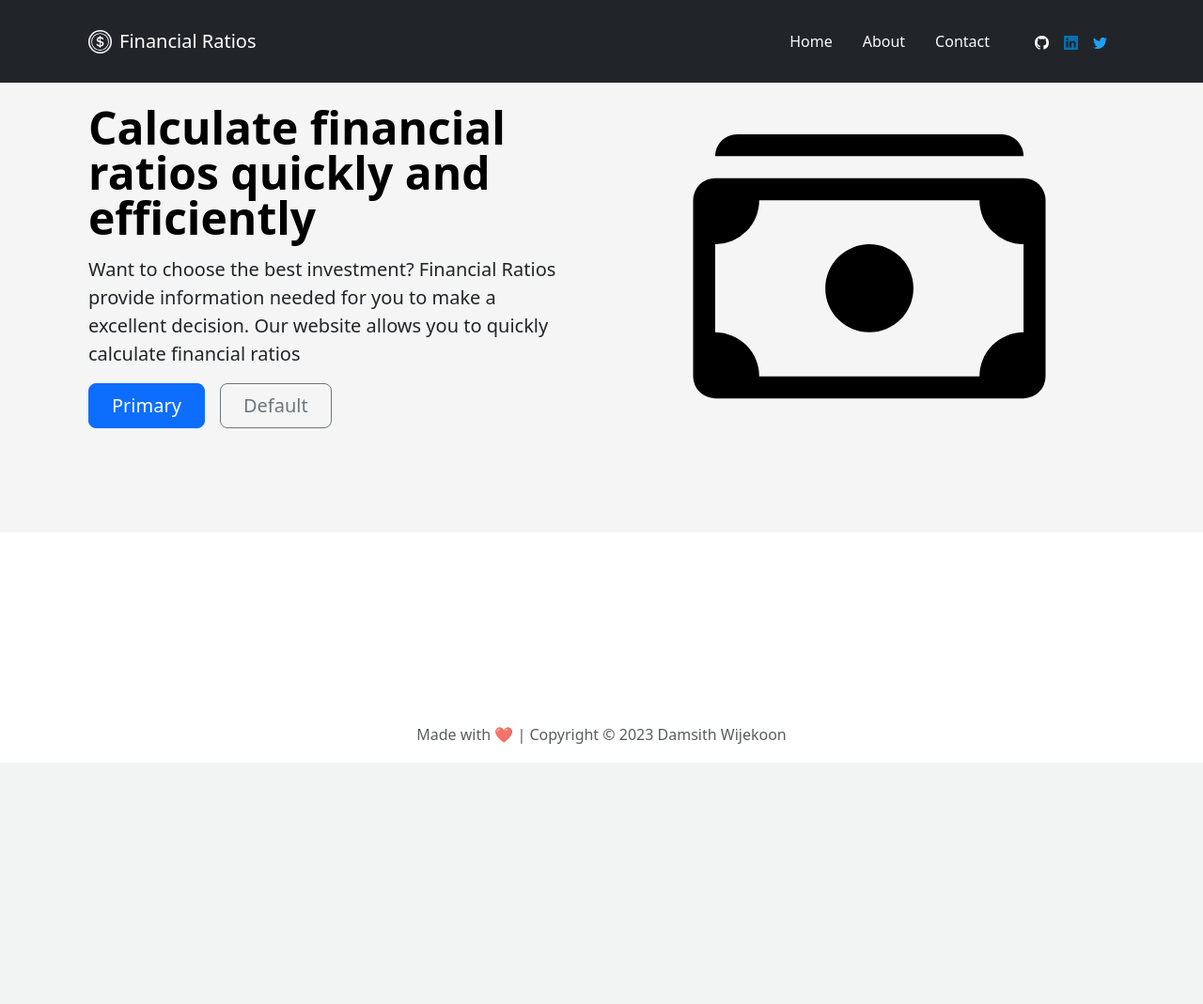
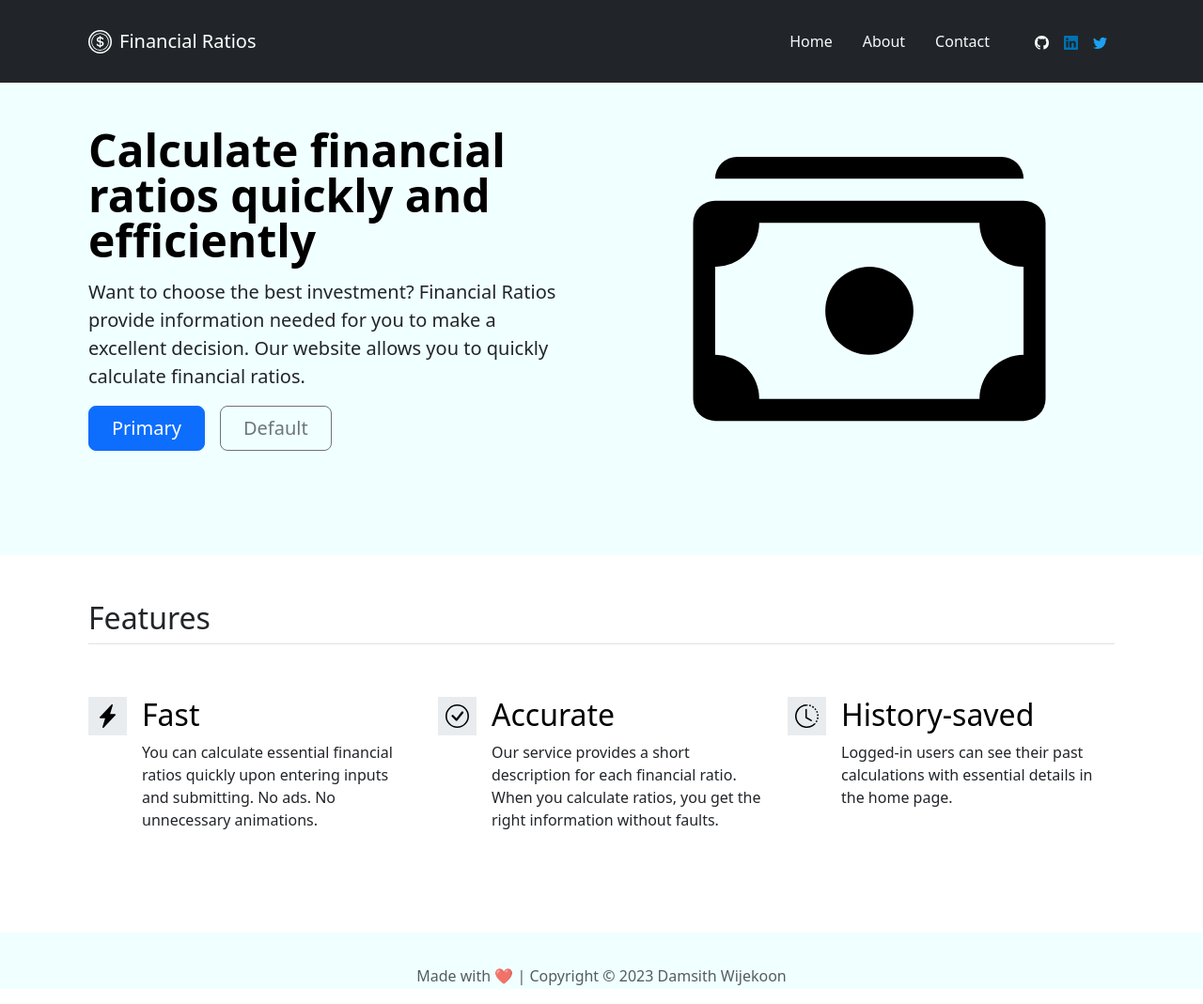
Before and after one commit to Damsith-LK/financial-ratios-app, a Flask app: page / in a window 1280 px wide. Shown: the whole page at 94% size. Before the commit the page ends 812 px from the top, so only its background shows below. Run offline with Flask 3, Linux system fonts and the light colour scheme.

Commit message:
Create the features section in home page

```diff
--- a/static/css/styles.css
+++ b/static/css/styles.css
@@ -13,9 +13,10 @@ html {
     width: 100%;
     height: 60px; /* Set the fixed height of the footer here */
     line-height: 60px; /* Vertically center the text there */
+    background-color: azure;
   }
 
 
-#hero{
-    background-color: whitesmoke;
+.hero{
+    background-color: azure;
 }
--- a/templates/index.html
+++ b/templates/index.html
@@ -1,14 +1,14 @@
 {% include "header.html" %}
 <!--Use a bootstrap hero here. The hero content differs on user's logged-in status. Do these changes later.-->
-<section id="hero">
-<div class="container col-xxl-8 px-4 py-5">
+<section class="hero">
+  <div class="container col-xxl-8 px-4 py-5 mt-4">
       <div class="row flex-lg-row-reverse align-items-center g-5 py-5">
         <div class="col-10 col-sm-8 col-lg-6">
           <img src="../static/assets/icons/cash.svg" class="d-block mx-lg-auto img-fluid" width="500" height="300" loading="lazy">
         </div>
         <div class="col-lg-6">
           <h1 class="display-5 fw-bold text-body-emphasis lh-1 mb-3">Calculate financial ratios quickly and efficiently</h1>
-        <p class="lead">Want to choose the best investment? Financial Ratios provide information needed for you to make a excellent decision. Our website allows you to quickly calculate financial ratios</p>
+          <p class="lead">Want to choose the best investment? Financial Ratios provide information needed for you to make a excellent decision. Our website allows you to quickly calculate financial ratios.</p>
           <div class="d-grid gap-2 d-md-flex justify-content-md-start">
             <button type="button" class="btn btn-primary btn-lg px-4 me-md-2">Primary</button>
             <button type="button" class="btn btn-outline-secondary btn-lg px-4">Default</button>
@@ -17,4 +17,40 @@
       </div>
   </div>
 </section>
+
+<!--Here a features set with appear if not logged in. Else it will show your past activities. Make these changes later-->
+<section class="content">
+  <div class="container px-4 py-5" id="hanging-icons">
+    <h2 class="pb-2 border-bottom">Features</h2>
+    <div class="row g-4 py-5 row-cols-1 row-cols-lg-3">
+      <div class="col d-flex align-items-start">
+        <div class="icon-square text-body-emphasis bg-body-secondary d-inline-flex align-items-center justify-content-center fs-4 flex-shrink-0 me-3 p-2">
+          <img src="../static/assets/icons/lightning.svg" alt="Lightning">
+        </div>
+        <div>
+          <h3 class="fs-2 text-body-emphasis">Fast</h3>
+          <p>You can calculate essential financial ratios quickly upon entering inputs and submitting. No ads. No unnecessary animations.</p>
+        </div>
+      </div>
+      <div class="col d-flex align-items-start">
+        <div class="icon-square text-body-emphasis bg-body-secondary d-inline-flex align-items-center justify-content-center fs-4 flex-shrink-0 me-3 p-2">
+          <img src="../static/assets/icons/checkmark.svg" alt="Checkmark">
+        </div>
+        <div>
+          <h3 class="fs-2 text-body-emphasis">Accurate</h3>
+          <p>Our service provides a short description for each financial ratio. When you calculate ratios, you get the right information without faults.</p>
+        </div>
+      </div>
+      <div class="col d-flex align-items-start">
+        <div class="icon-square text-body-emphasis bg-body-secondary d-inline-flex align-items-center justify-content-center fs-4 flex-shrink-0 me-3 p-2">
+          <img src="../static/assets/icons/history.svg" alt="History Clock">
+        </div>
+        <div>
+          <h3 class="fs-2 text-body-emphasis">History-saved</h3>
+          <p>Logged-in users can see their past calculations with essential details in the home page.</p>
+        </div>
+      </div>
+    </div>
+  </div>
+</section>
 {% include "footer.html" %}
```
Also changed, not shown: static/assets/icons/checkmark.svg (added), static/assets/icons/history.svg (added), static/assets/icons/lightning.svg (added). Lines whose indentation alone changed are shown as unchanged.
